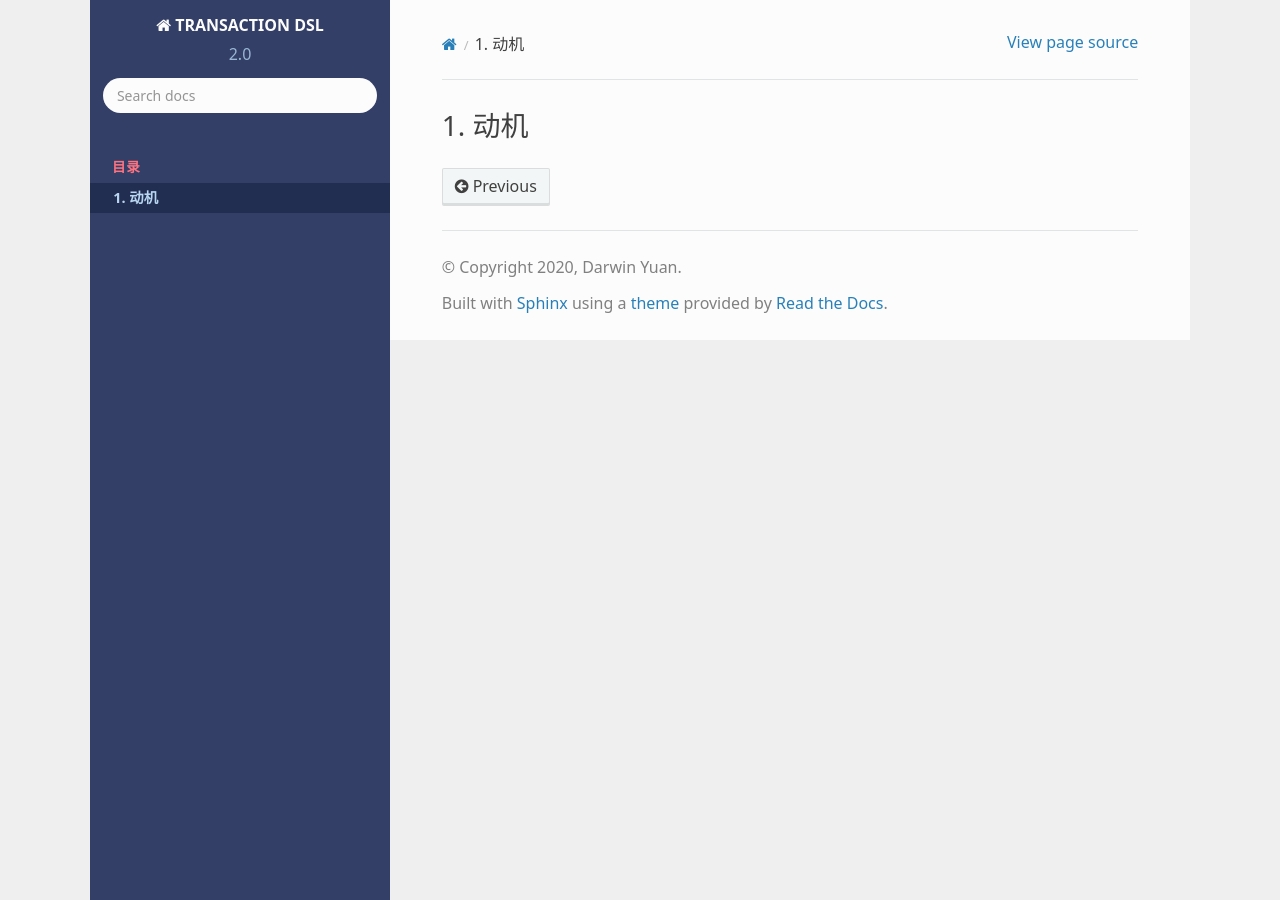
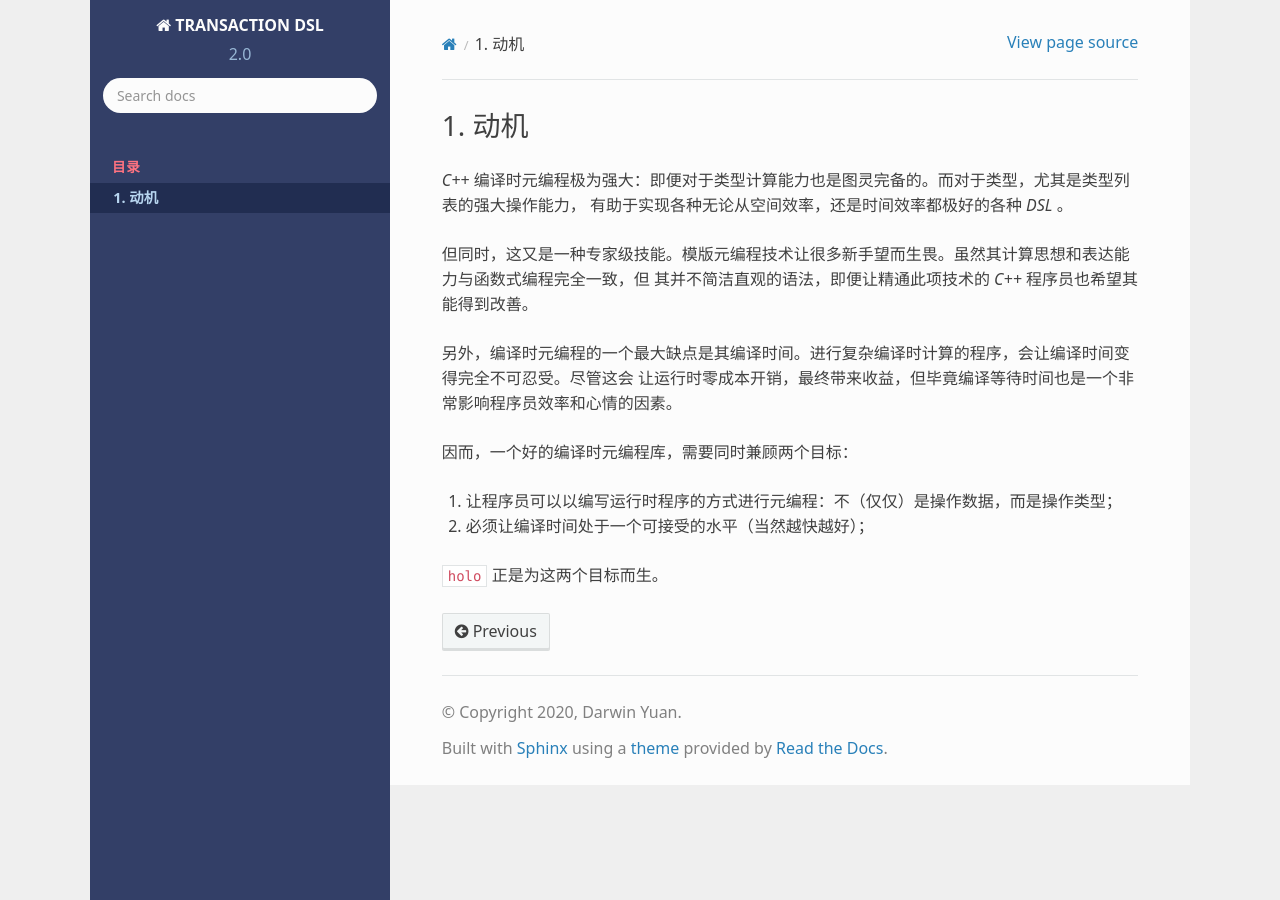
Before and after one commit to godsme/holo, a Sphinx documentation site: the page built from doc/source/motivation.rst, in a window 1280 px wide. Built offline with Sphinx 7.4.7 and the Read the Docs theme 2.0.0, drawn with Linux system fonts in a browser that asks for light colours; formulas are drawn with MathJax 3.

Commit message:
added motivation

```diff
--- a/doc/source/motivation.rst
+++ b/doc/source/motivation.rst
@@ -1,2 +1,18 @@
 动机
 ========
+
+`C++` 编译时元编程极为强大：即便对于类型计算能力也是图灵完备的。而对于类型，尤其是类型列表的强大操作能力，
+有助于实现各种无论从空间效率，还是时间效率都极好的各种 `DSL` 。
+
+但同时，这又是一种专家级技能。模版元编程技术让很多新手望而生畏。虽然其计算思想和表达能力与函数式编程完全一致，但
+其并不简洁直观的语法，即便让精通此项技术的 `C++` 程序员也希望其能得到改善。
+
+另外，编译时元编程的一个最大缺点是其编译时间。进行复杂编译时计算的程序，会让编译时间变得完全不可忍受。尽管这会
+让运行时零成本开销，最终带来收益，但毕竟编译等待时间也是一个非常影响程序员效率和心情的因素。
+
+因而，一个好的编译时元编程库，需要同时兼顾两个目标：
+
+1. 让程序员可以以编写运行时程序的方式进行元编程：不（仅仅）是操作数据，而是操作类型；
+2. 必须让编译时间处于一个可接受的水平（当然越快越好）；
+
+``holo`` 正是为这两个目标而生。
```
